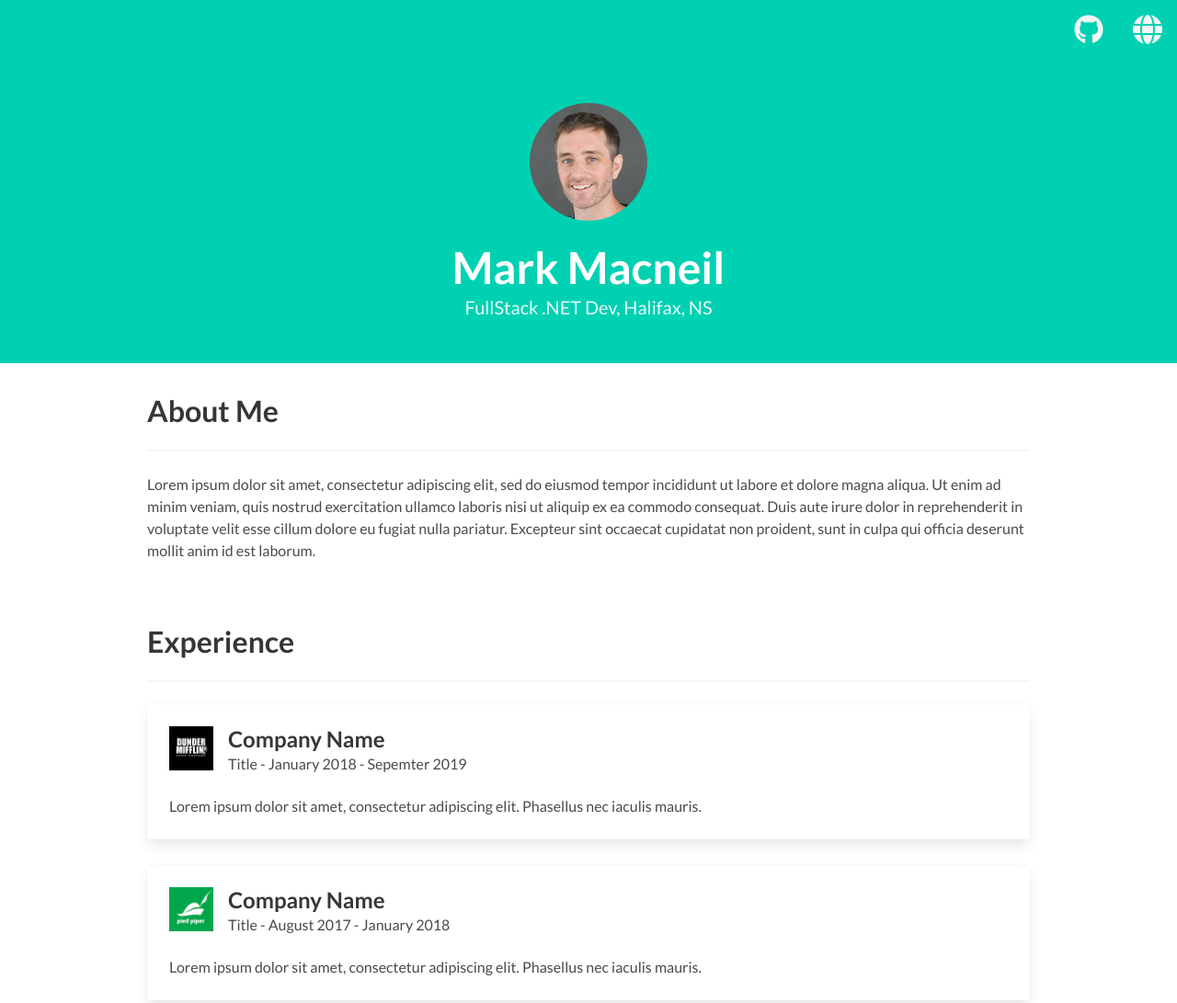
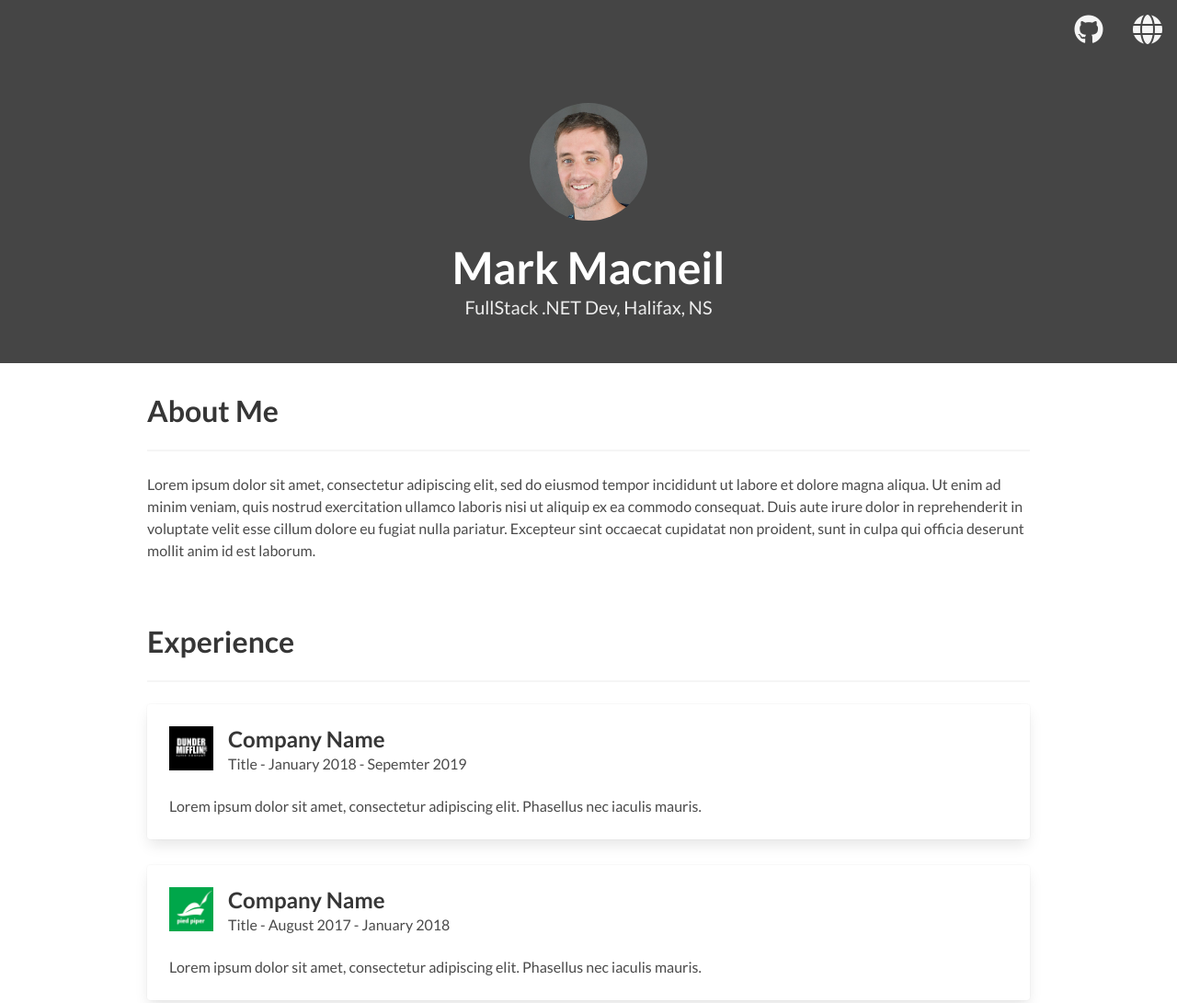
Before and after one commit to mmacneil/devfolio, a website built with webpack: page src/dist/index.html in a window 1280 px wide. Shown: the top 1091 px of the page at 92% size. Built offline with nearby package versions, Linux system fonts and the light colour scheme.

Commit message:
Adjust styles.

```diff
--- a/src/src/styles.scss
+++ b/src/src/styles.scss
@@ -9,12 +9,11 @@ $widescreen-enabled: false;
 $fullhd-enabled: false;
 
 // More theme colors could be added here...
-$primary: hsl(171, 100%, 41%);
+$primary: #454545;
 
 // Update some of Bulma's component & color variables
 $footer-padding: 3rem 1.5rem;
-$link: $primary;
-$info:  #454545;
+$link: hsl(171, 100%, 41%);
 
 // Custom Styles
 .card-gap {margin-top:1.75rem}
@@ -24,6 +23,9 @@ a.icon > strong {margin-left:.25rem}
 // import everything - alternatively import just what you need: https://bulma.io/documentation/overview/modular/
 @import "~bulma/bulma";
 
-
 // override specific bulma styles
 .section {padding: 2.15rem 1.5rem}
+
+@function theme-color($key: "primary") {
+    @return map-get($theme-colors, $key);
+  }
```
Also changed, not shown: src/dist/css/main.bundle.css, src/dist/index.html.
